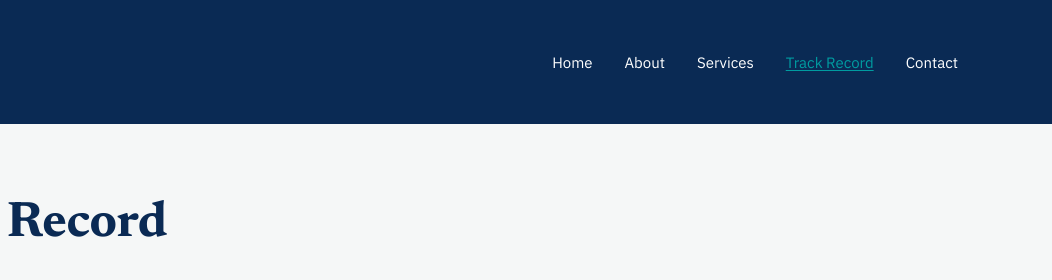
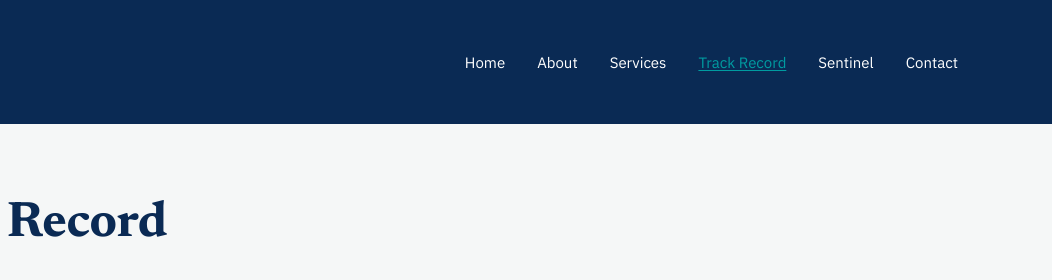
Before and after one commit to Hub31/GT-Consultancy, a plain HTML site: page case-studies.html in a window 1280 px wide. Shown: the top 280 px of the page, 228-1280 px from the left. Drawn offline with nearby package versions, Linux system fonts and the light colour scheme.

Commit message:
Link Sentinel from case-studies.html navigation and footer

```diff
--- a/case-studies.html
+++ b/case-studies.html
@@ -23,6 +23,7 @@
       <li><a href="about.html">About</a></li>
       <li><a href="services.html">Services</a></li>
       <li><a href="case-studies.html" aria-current="page">Track Record</a></li>
+      <li><a href="sentinel.html">Sentinel</a></li>
       <li><a href="contact.html">Contact</a></li>
     </ul>
   </div>
@@ -198,6 +199,7 @@
       <li><a href="services.html">Services</a></li>
       <li><a href="case-studies.html">Track Record</a></li>
       <li><a href="contact.html">Contact</a></li>
+      <li><a href="sentinel.html">Sentinel</a></li>
       <li><a href="privacy-policy.html">Privacy Policy</a></li>
     </ul>
     <p class="footer-note">© 2026 GT Consultancy. All rights reserved.</p>
```
